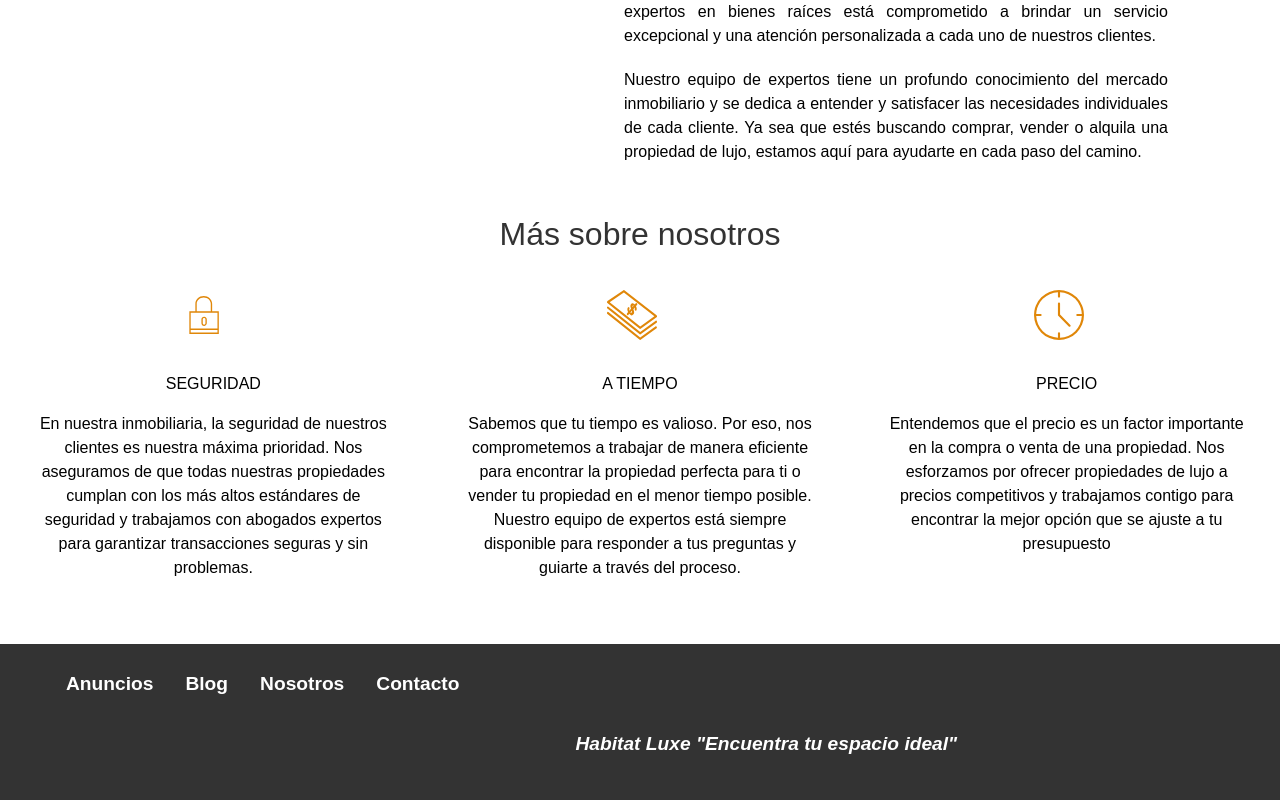
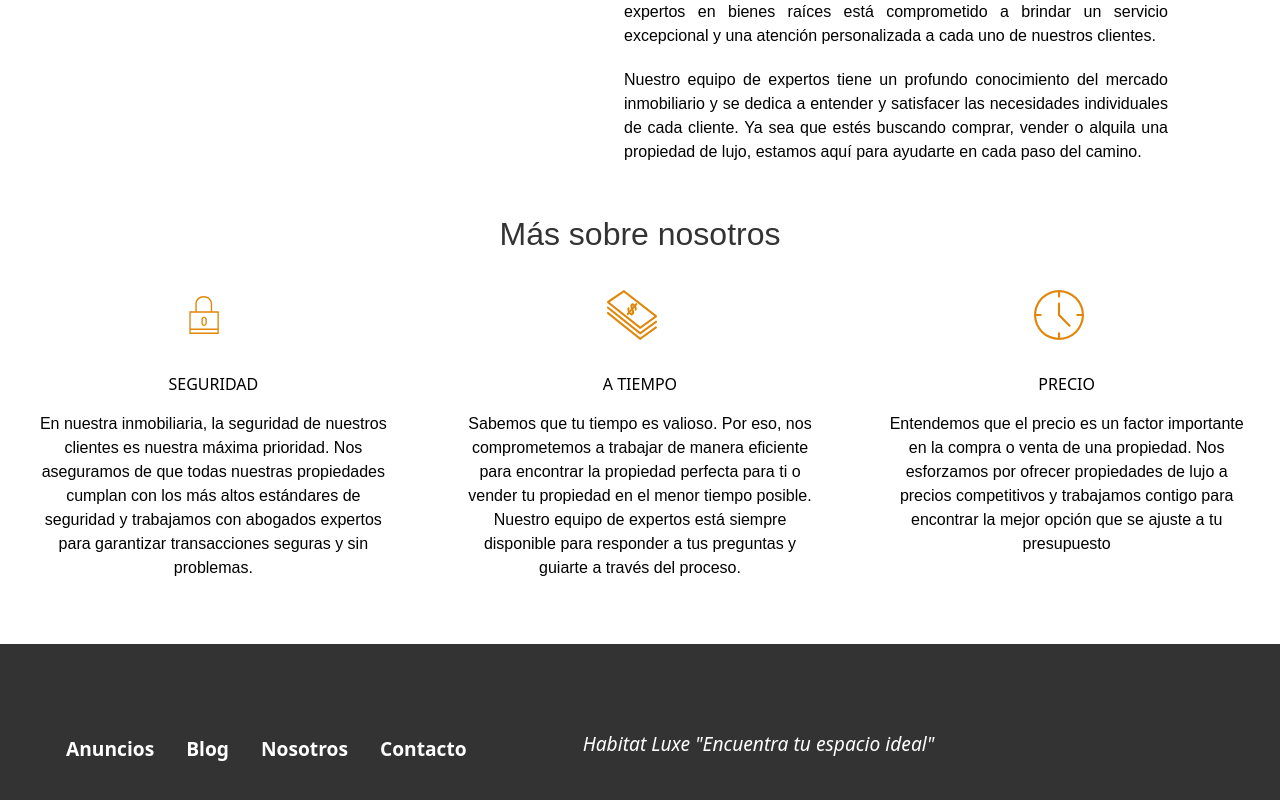
Before and after one commit to JuliaLdelaTorre/habitatluxe-front, an Angular app: page / in a window 1280 px wide. Shown: the part 454-1254 px from the top of the page. Built offline with nearby package versions, Linux system fonts and the light colour scheme.

Commit message:
header & footer created

```diff
--- /dev/null
+++ b/src/app/shared/components/footer/footer.component.html
@@ -0,0 +1 @@
+<p>footer works!</p>
--- /dev/null
+++ b/src/app/shared/components/header/header.component.html
@@ -0,0 +1 @@
+<p>header works!</p>
--- a/src/styles/sass/footer.scss
+++ b/src/styles/sass/footer.scss
@@ -8,7 +8,7 @@ footer {
 
   .nosotros__nav {
     display: flex;
-    align-items:start;
+    align-items:center;
     justify-content: space-between;
     margin-left: 50px;
     margin-top: 10px;
@@ -20,7 +20,7 @@ footer {
     display: flex;
     color: $primary;
     font-size: 1.2em;
-    font-weight: bold;
+
     font-style: italic;
     align-items: center;
     justify-content: space-between;
--- a/src/styles/sass/main.scss
+++ b/src/styles/sass/main.scss
@@ -7,13 +7,21 @@
 @import 'mixins';
 
 
-body {
-  font-family: 'Lato Regular', sans-serif;
+//variables
+$title-font: 'Lato Bold', sans-serif;
+$body-font: 'Lato Regular', sans-serif;
+
+
+
+
+h1, h2 {
+  font-family: $title-font;
 }
 
-h1, h2 {
-  font-family: 'Lato Bold', sans-serif;
+main, p{
+  font-family: $body-font;
 }
+
 
 .iconos {
 
```
Also changed, not shown: src/app/shared/components/footer/footer.component.ts (added, +10 -0 lines), src/app/shared/components/header/header.component.ts (added, +10 -0 lines), src/app/shared/shared.module.ts (added, +22 -0 lines), src/app/shared/components/footer/footer.component.css (added), src/app/shared/components/header/header.component.css (added).
